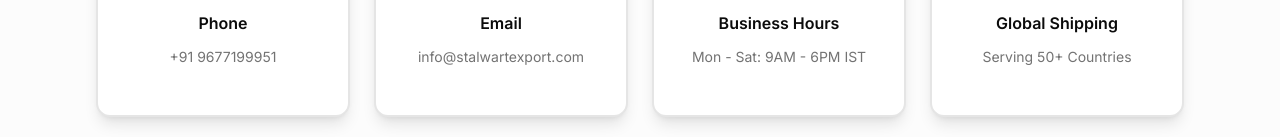
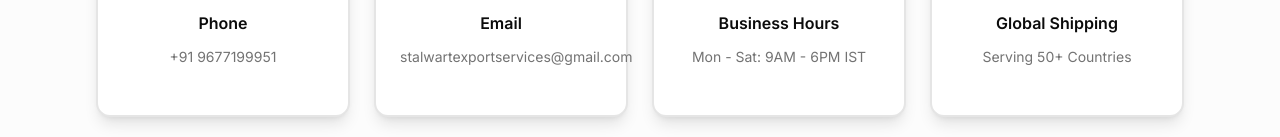
Before and after one commit to bharathkumar8056/stalwart-final, a Next.js app: page /contact in a window 1280 px wide. Shown: the part 513-650 px from the top of the page. Built offline with nearby package versions, Linux system fonts and the light colour scheme; a web font is replaced by a local one.

Commit message:
Updated mail

```diff
--- a/app/contact/page.tsx
+++ b/app/contact/page.tsx
@@ -48,10 +48,12 @@ export default function ContactPage() {
                   </div>
                   <h3 className="font-semibold">Email</h3>
                   <a
-                    href="mailto:info@stalwartexport.com"
+                    href="https://mail.google.com/mail/?view=cm&fs=1&to=stalwartexportservices@gmail.com&su=Quote+Request&body=Hi%2C+I+would+like+to+get+a+quote+for+your+products."
+                    target="_blank"
+                    rel="noopener noreferrer"
                     className="text-sm text-muted-foreground hover:text-primary transition-colors block"
                   >
-                    info@stalwartexport.com
+                   stalwartexportservices@gmail.com
                   </a>
                 </CardContent>
               </Card>
@@ -140,7 +142,9 @@ export default function ContactPage() {
                     WhatsApp Us
                   </a>
                   <a
-                    href="mailto:info@stalwartexport.com"
+                    href="https://mail.google.com/mail/?view=cm&fs=1&to=stalwartexportservices@gmail.com&su=Quote+Request&body=Hi%2C+I+would+like+to+get+a+quote+for+your+products."
+                    target="_blank"
+                    rel="noopener noreferrer"
                     className="inline-flex items-center justify-center px-6 py-3 rounded-lg border-2 border-border hover:bg-secondary transition-colors font-medium shadow-md hover:shadow-lg"
                   >
                     <Mail className="mr-2 h-5 w-5" />
--- a/components/footer.tsx
+++ b/components/footer.tsx
@@ -133,7 +133,7 @@ export function Footer() {
               </li>
               <li className="flex items-start gap-2">
                 <Mail className="h-4 w-4 mt-0.5 flex-shrink-0" />
-                <span className="text-primary-foreground/80">info@stalwartexport.com</span>
+                <span className="text-primary-foreground/80">stalwartexportservices@gmail.com</span>
               </li>
               <li className="flex items-start gap-2">
                 <MapPin className="h-4 w-4 mt-0.5 flex-shrink-0" />
```
